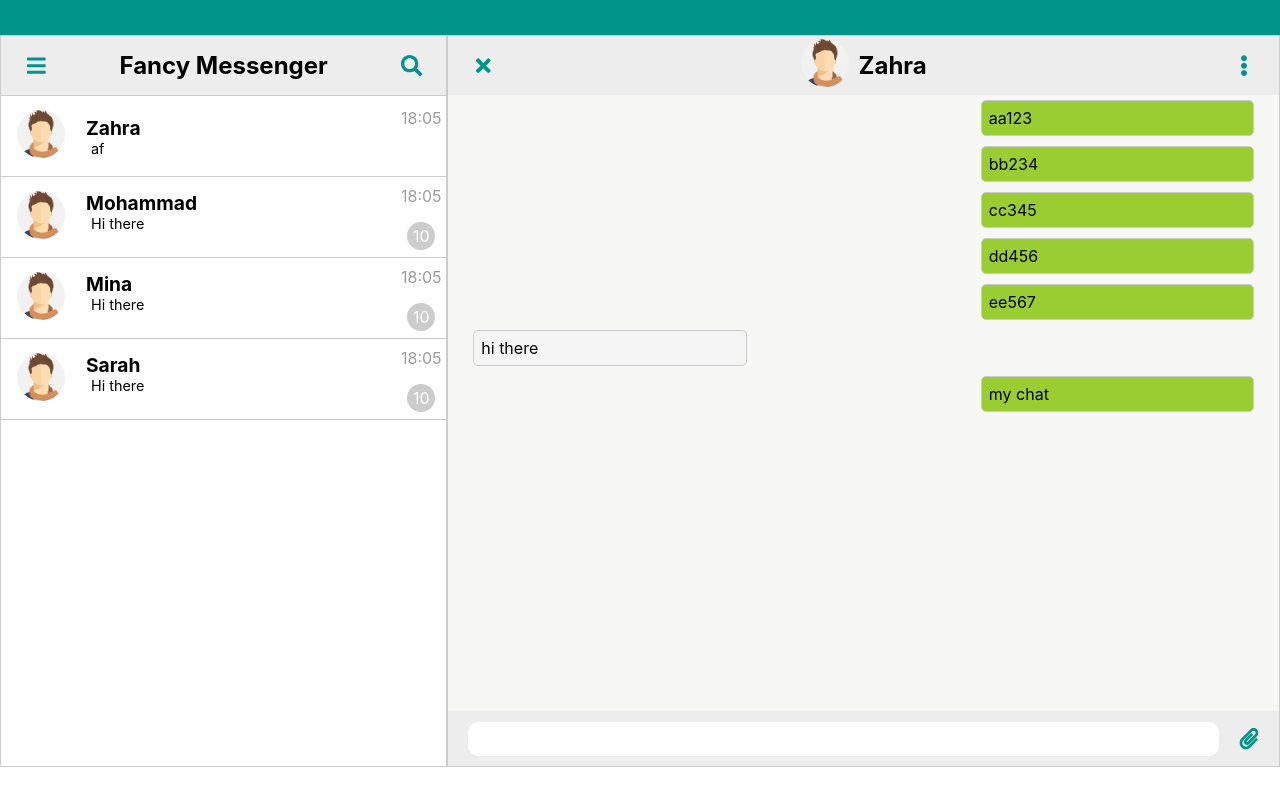
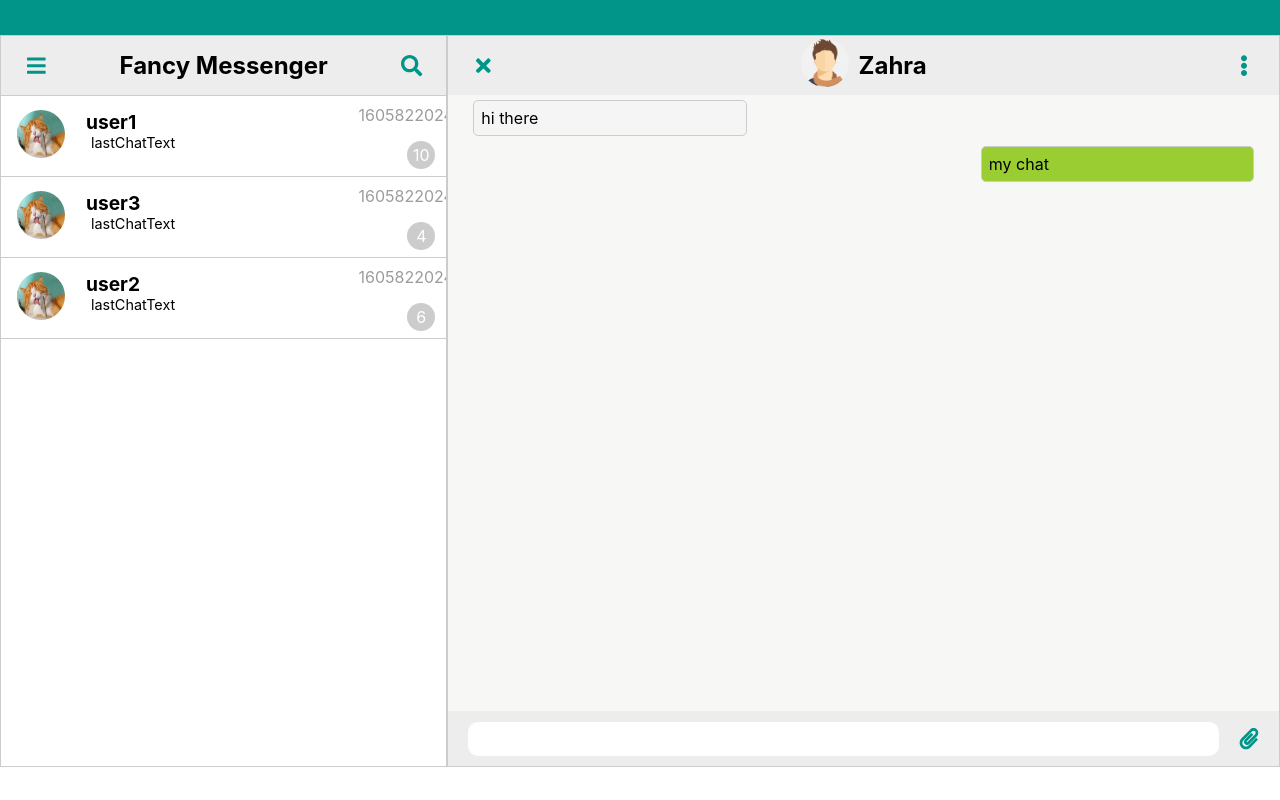
Before and after one commit to ehsanmajd/messenger-1, a React (Create React App) app: page / in a window 1280 px wide. Built offline with nearby package versions, Linux system fonts and the light colour scheme.

Commit message:
handlefix

```diff
--- a/src/App.js
+++ b/src/App.js
@@ -1,20 +1,83 @@
 import React, { useState } from "react";
 import ChatBox from "./Components/ChatBox";
 import SearchBar from "./Components/SearchBar";
-import UsersList from "./Components/UsersList";
+import UsersList from "./Components/UsersLists";
 
 function App() {
-  const [fakeUser, setFakeUser] = useState({
-    name: "fakeUser",
-    userId: "unique",
+  const [users, setUsers] = useState([
+    {
+      avatar: "./05-4K.jpg",
+      alt: "user1",
+      username: "user1",
+      lastChatText: "lastChatText",
+      lastChatTime: Date.now().toString(),
+      unreadChatCounter: 10,
+      userId: 1,
       chats: [
         { title: "first", text: "aa123", chatId: 1 },
         { title: "sec", text: "bb234", chatId: 2 },
         { title: "third", text: "cc345", chatId: 3 },
         { title: "forth", text: "dd456", chatId: 4 },
         { title: "fifth", text: "ee567", chatId: 5 },
+        { title: "fifth", text: "ee567", chatId: 5 },
+        { title: "fifth", text: "ee567", chatId: 5 },
       ],
-  });
+    },
+    {
+      avatar: "./05-4K.jpg",
+      alt: "user3",
+      username: "user3",
+      lastChatText: "lastChatText",
+      lastChatTime: Date.now().toString(),
+      unreadChatCounter: 4,
+      userId: 3,
+      chats: [
+        { title: "first", text: "aa123", chatId: 1 },
+        { title: "sec", text: "bb234", chatId: 2 },
+        { title: "third", text: "cc345", chatId: 3 },
+        { title: "forth", text: "dd456", chatId: 4 },
+        { title: "fifth", text: "ee567", chatId: 5 },
+        { title: "fifth", text: "ee567", chatId: 5 },
+        { title: "fifth", text: "ee567", chatId: 5 },
+        { title: "fifth", text: "ee567", chatId: 5 },
+        { title: "fifth", text: "ee567", chatId: 5 },
+        { title: "fifth", text: "ee567", chatId: 5 },
+      ],
+    },
+    {
+      avatar: "./05-4K.jpg",
+      alt: "user2",
+      username: "user2",
+      lastChatText: "lastChatText",
+      lastChatTime: Date.now().toString(),
+      unreadChatCounter: 6,
+      userId: 2,
+      chats: [
+        { title: "first", text: "aa123", chatId: 1 },
+        { title: "sec", text: "bb234", chatId: 2 },
+        { title: "third", text: "cc345", chatId: 3 },
+        { title: "forth", text: "dd456", chatId: 4 },
+        { title: "fifth", text: "ee567", chatId: 5 },
+        { title: "fifth", text: "ee567", chatId: 5 },
+        { title: "fifth", text: "ee567", chatId: 5 },
+        { title: "fifth", text: "ee567", chatId: 5 },
+        { title: "fifth", text: "ee567", chatId: 5 },
+        { title: "fifth", text: "ee567", chatId: 5 },
+        { title: "fifth", text: "ee567", chatId: 5 },
+        { title: "fifth", text: "ee567", chatId: 5 },
+        { title: "fifth", text: "ee567", chatId: 5 },
+        { title: "fifth", text: "ee567", chatId: 5 },
+        { title: "fifth", text: "ee567", chatId: 5 },
+      ],
+    },
+  ]);
+  const [user, setUser] = useState([]);
+
+  function handleUserClick(userId) {
+    console.log("userID:", userId);
+    const user = users.filter((user) => user.userId === userId);
+    setUser(user);
+  }
   return (
     <div className="app_app__3mk8F">
       <div className="app_head__1Nu6Y"></div>
@@ -22,9 +85,13 @@ function App() {
         <div className="chat_layout__2YPVn">
           <div className="chat_side__2kvyI">
             <SearchBar />
-            <UsersList />
+            <UsersList handleUserClick={handleUserClick} users={users} />
           </div>
-          <ChatBox fakeUser={fakeUser} />
+          <ChatBox
+            user={user}
+            handleUserClick={handleUserClick}
+            users={users}
+          />
         </div>
       </div>
     </div>
--- a/src/Components/ChatBox.jsx
+++ b/src/Components/ChatBox.jsx
@@ -3,17 +3,17 @@ import ChatInput from "./ChatInput";
 import ChatItem from "./ChatItem";
 import ChatMapper from "./ChatMapper";
 
-function ChatBox({ fakeUser }) {
+function ChatBox({ user, users, handleUserClick }) {
   return (
     <div>
-      <div class="titleBar_title-bar__3W5uP">
-        <div class="titleBar_first__PIBdf">
+      <div className="titleBar_title-bar__3W5uP">
+        <div className="titleBar_first__PIBdf">
           <svg
             aria-hidden="true"
             focusable="false"
             data-prefix="fas"
             data-icon="times"
-            class="svg-inline--fa fa-times fa-w-11 fa-lg pointer"
+            className="svg-inline--fa fa-times fa-w-11 fa-lg pointer"
             role="img"
             xmlns="http://www.w3.org/2000/svg"
             viewBox="0 0 352 512"
@@ -25,21 +25,21 @@ function ChatBox({ fakeUser }) {
             ></path>
           </svg>
         </div>
-        <div class="titleBar_middle__220jH">
-          <div class="chatDetail_app-title__1xgvb">
-            <div class="avatar__avatar__oTaCM">
+        <div className="titleBar_middle__220jH">
+          <div className="chatDetail_app-title__1xgvb">
+            <div className="avatar__avatar__oTaCM">
               <img src="/avatar.png" alt="Zahra" />
             </div>
-            <div class="chatDetail_name__LVfMo">Zahra</div>
+            <div className="chatDetail_name__LVfMo">Zahra</div>
           </div>
         </div>
-        <div class="titleBar_last__2vQ77">
+        <div className="titleBar_last__2vQ77">
           <svg
             aria-hidden="true"
             focusable="false"
             data-prefix="fas"
             data-icon="ellipsis-v"
-            class="svg-inline--fa fa-ellipsis-v fa-w-6 fa-lg pointer"
+            className="svg-inline--fa fa-ellipsis-v fa-w-6 fa-lg pointer"
             role="img"
             xmlns="http://www.w3.org/2000/svg"
             viewBox="0 0 192 512"
@@ -54,7 +54,7 @@ function ChatBox({ fakeUser }) {
       </div>
       <div className="chatDetail_chat-box__3peJu">
         <ul className="chatDetail_messages-panel__3aOw8">
-          <ChatMapper fakeUser={fakeUser} />
+          <ChatMapper handleUserClick={handleUserClick} user={user} />
           <ChatItem that={"hi there"} />
           <ChatItem user={"my chat"} />
         </ul>
--- a/src/Components/ChatMapper.jsx
+++ b/src/Components/ChatMapper.jsx
@@ -1,11 +1,16 @@
 import React from "react";
 import ChatItem from "./ChatItem";
 
-function ChatMapper({ fakeUser }) {
-  const mappedChat = fakeUser.chats.map((chat) => (
-    <ChatItem user={chat.text} key={chat.chatId} />
-  ));
-  return <>{mappedChat}</>;
+function ChatMapper({ user }) {
+  if (user.length > 0) {
+    console.log(user[0].chats);
+    const mappedChat = user[0].chats.map((chat, index) => (
+      <ChatItem user={chat.text} key={index} />
+    ));
+    console.log(mappedChat);
+    return <>{mappedChat}</>;
+  }
+  return true;
 }
 
 export default ChatMapper;
--- a/src/Components/SearchBar.jsx
+++ b/src/Components/SearchBar.jsx
@@ -3,14 +3,14 @@ import React from "react";
 function SearchBar() {
   return (
     <div>
-      <div class="titleBar_title-bar__3W5uP">
-        <div class="titleBar_first__PIBdf">
+      <div className="titleBar_title-bar__3W5uP">
+        <div className="titleBar_first__PIBdf">
           <svg
             aria-hidden="true"
             focusable="false"
             data-prefix="fas"
             data-icon="bars"
-            class="svg-inline--fa fa-bars fa-w-14 fa-lg appStatus_pointer__1vehB"
+            className="svg-inline--fa fa-bars fa-w-14 fa-lg appStatus_pointer__1vehB"
             role="img"
             xmlns="http://www.w3.org/2000/svg"
             viewBox="0 0 448 512"
@@ -22,16 +22,16 @@ function SearchBar() {
             ></path>
           </svg>
         </div>
-        <div class="titleBar_middle__220jH">
-          <div class="appStatus_app-title__3Wu5j">Fancy Messenger</div>
+        <div className="titleBar_middle__220jH">
+          <div className="appStatus_app-title__3Wu5j">Fancy Messenger</div>
         </div>
-        <div class="titleBar_last__2vQ77">
+        <div className="titleBar_last__2vQ77">
           <svg
             aria-hidden="true"
             focusable="false"
             data-prefix="fas"
             data-icon="search"
-            class="svg-inline--fa fa-search fa-w-16 fa-lg appStatus_pointer__1vehB"
+            className="svg-inline--fa fa-search fa-w-16 fa-lg appStatus_pointer__1vehB"
             role="img"
             xmlns="http://www.w3.org/2000/svg"
             viewBox="0 0 512 512"
--- /dev/null
+++ b/src/Components/UserList.jsx
@@ -0,0 +1,35 @@
+import React from "react";
+
+function UserList({
+  handleUserClick,
+  userId,
+  avatar,
+  alt,
+  userName,
+  lastChatText,
+  lastChatTime,
+  unreadChatCounter,
+}) {
+  return (
+    <>
+      <div
+        className="listItem_list-item__1mnZB"
+        onClick={() => handleUserClick(userId)}
+      >
+        <div className="listItem_avatar__FkMqU">
+          <div className="avatar__avatar__oTaCM">
+            <img src={avatar} alt={alt} />
+          </div>
+        </div>
+        <div className="listItem_name__2wTlg">{userName}</div>
+        <div className="listItem_message__3ZiRE">{lastChatText}</div>
+        <div className="listItem_time__3-xft">{lastChatTime}</div>
+        <div className="listItem_info__3vSL0">
+          {unreadChatCounter && <div>{unreadChatCounter}</div>}
+        </div>
+      </div>
+    </>
+  );
+}
+
+export default UserList;
--- a/src/Components/UsersList.jsx
+++ /dev/null
@@ -1,62 +0,0 @@
-import React from "react";
-
-function UsersList() {
-  return (
-    <div>
-      <div className="list_list__WxcsG">
-        <div className="listItem_list-item__1mnZB ">
-          <div className="listItem_avatar__FkMqU">
-            <div className="avatar__avatar__oTaCM">
-              <img src="/avatar.png" alt="Zahra" />
-            </div>
-          </div>
-          <div className="listItem_name__2wTlg">Zahra</div>
-          <div className="listItem_message__3ZiRE">af</div>
-          <div className="listItem_time__3-xft">18:05</div>
-          <div className="listItem_info__3vSL0"></div>
-        </div>
-        <div className="listItem_list-item__1mnZB ">
-          <div className="listItem_avatar__FkMqU">
-            <div className="avatar__avatar__oTaCM">
-              <img src="/avatar.png" alt="Mohammad" />
-            </div>
-          </div>
-          <div className="listItem_name__2wTlg">Mohammad</div>
-          <div className="listItem_message__3ZiRE">Hi there</div>
-          <div className="listItem_time__3-xft">18:05</div>
-          <div className="listItem_info__3vSL0">
-            <div>10</div>
-          </div>
-        </div>
-        <div className="listItem_list-item__1mnZB ">
-          <div className="listItem_avatar__FkMqU">
-            <div className="avatar__avatar__oTaCM">
-              <img src="/avatar.png" alt="Mina" />
-            </div>
-          </div>
-          <div className="listItem_name__2wTlg">Mina</div>
-          <div className="listItem_message__3ZiRE">Hi there</div>
-          <div className="listItem_time__3-xft">18:05</div>
-          <div className="listItem_info__3vSL0">
-            <div>10</div>
-          </div>
-        </div>
-        <div className="listItem_list-item__1mnZB ">
-          <div className="listItem_avatar__FkMqU">
-            <div className="avatar__avatar__oTaCM">
-              <img src="/avatar.png" alt="Sarah" />
-            </div>
-          </div>
-          <div className="listItem_name__2wTlg">Sarah</div>
-          <div className="listItem_message__3ZiRE">Hi there</div>
-          <div className="listItem_time__3-xft">18:05</div>
-          <div className="listItem_info__3vSL0">
-            <div>10</div>
-          </div>
-        </div>
-      </div>
-    </div>
-  );
-}
-
-export default UsersList;
--- /dev/null
+++ b/src/Components/UsersLists.jsx
@@ -0,0 +1,27 @@
+import React from "react";
+
+import UserList from "./UserList";
+function UsersList({ users, handleUserClick }) {
+  const Lists = users.map((user) => {
+    return (
+      <UserList
+        key={user.userId}
+        userId={user.userId}
+        avatar={user.avatar}
+        alt={user.alt}
+        userName={user.username}
+        lastChatText={user.lastChatText}
+        lastChatTime={user.lastChatTime}
+        handleUserClick={handleUserClick}
+        unreadChatCounter={user.unreadChatCounter}
+      />
+    );
+  });
+  return (
+    <>
+      <div className="list_list__WxcsG">{Lists}</div>
+    </>
+  );
+}
+
+export default UsersList;
```
Also changed, not shown: public/05-4K.jpg (added). Lines whose indentation alone changed are shown as unchanged.
